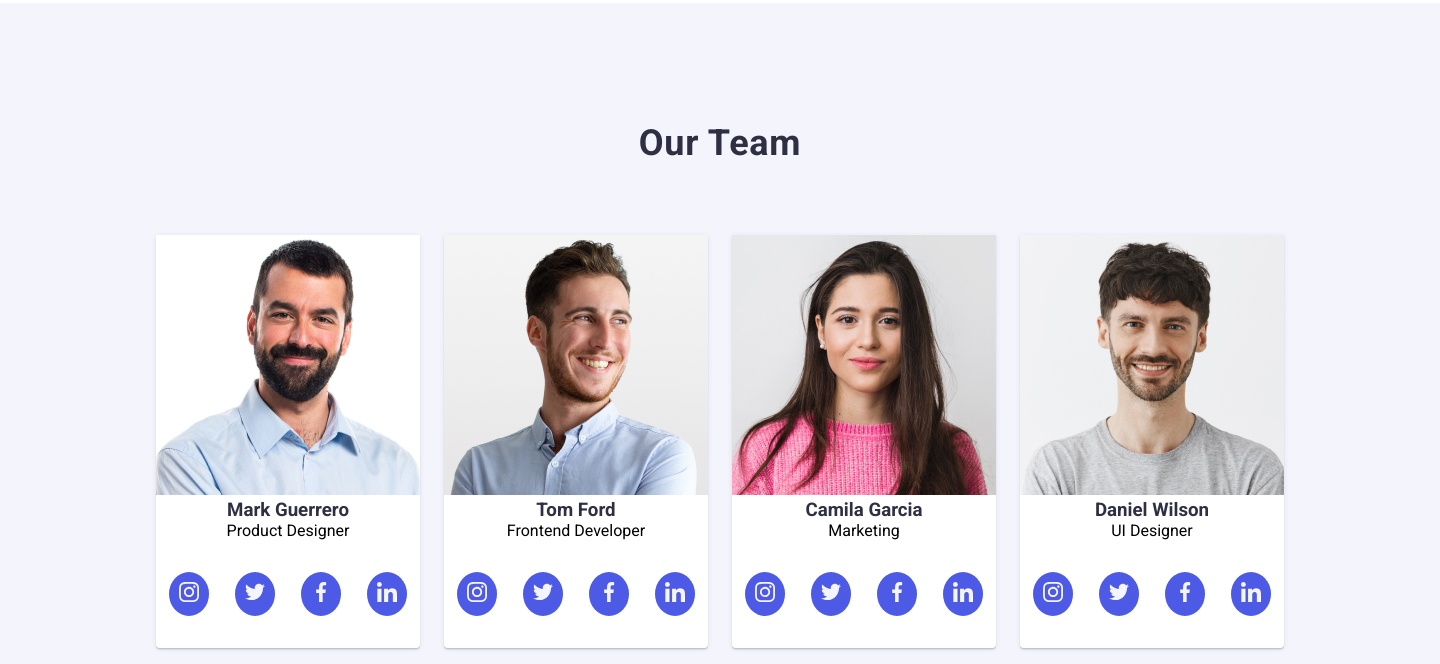
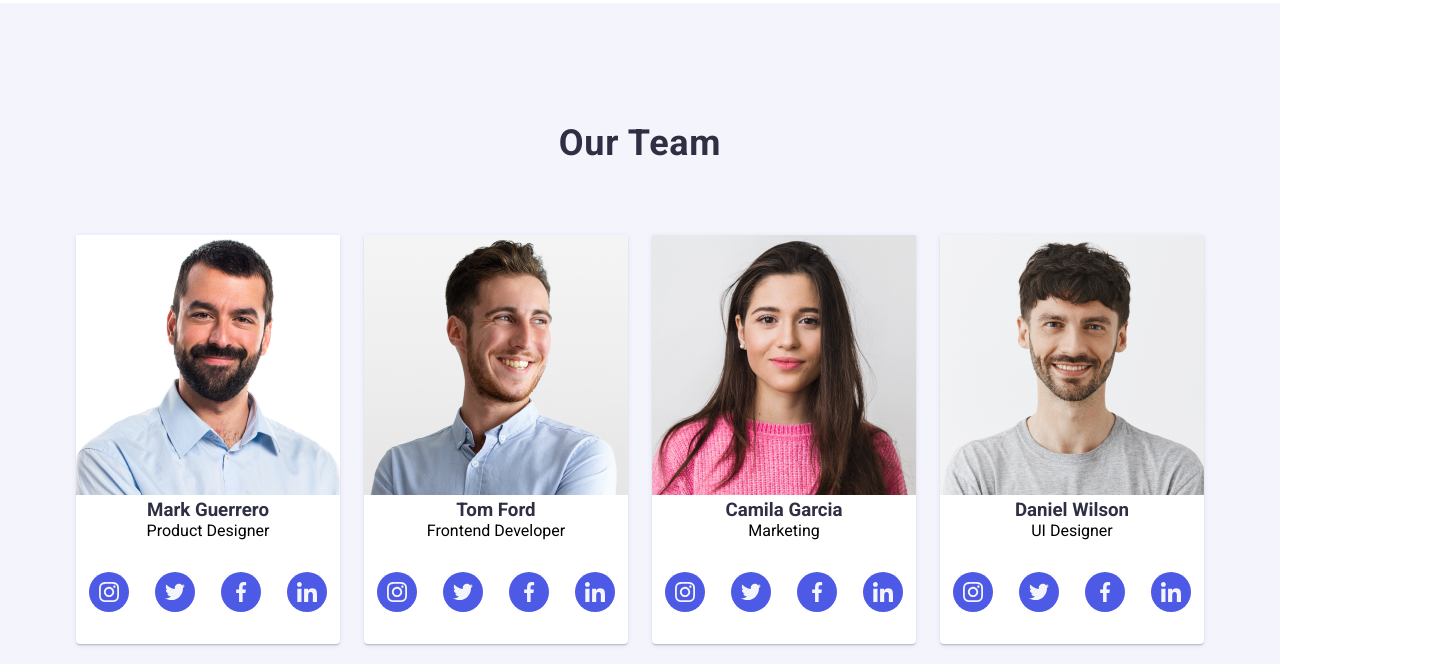
Before and after one commit to aristotlelavayna/goit-markup-hw-06, a plain HTML site: page index.html in a window 1280 px wide. Shown: the part 2176-2840 px from the top of the page, 1440 px wide, since content can reach past the window. Drawn offline with Linux system fonts and the light colour scheme.

Commit message:
width update

```diff
--- a/css/styles.css
+++ b/css/styles.css
@@ -421,9 +421,7 @@ h2 {
 
 .team-section {
     background-color: var(--CLOUD);
-    width: 1440px;
     height: 780px;
-    flex-shrink: 0;
 }
 
 .team-list {
@@ -451,6 +449,7 @@ h2 {
     padding: 10px;
     border-radius: 50%;
     fill: var(--CLOUD);
+    display: flex;
 }
 /* end of team section */
 
@@ -503,7 +502,6 @@ h2 {
 
 .footer {
     color: var(--CLOUD, #F4F4FD);
-
     font-family: Roboto;
     font-size: 16px;
     font-style: normal;
@@ -522,7 +520,6 @@ h2 {
 .footer-links svg {
     fill: var(--WHITE);
     display: flex;
-
 }
 
 .footer-links-icon {
@@ -541,7 +538,7 @@ h2 {
     font-weight: 500;
     line-height: 24px;
     letter-spacing: 0.32px;
-    }
+}
 
 /* ==footer-form section== */
 
@@ -579,7 +576,6 @@ h2 {
     padding-left: 55px;
     display: flex;
     gap: 24px;
-
 }
 
 .foot-sub-btn {
```
